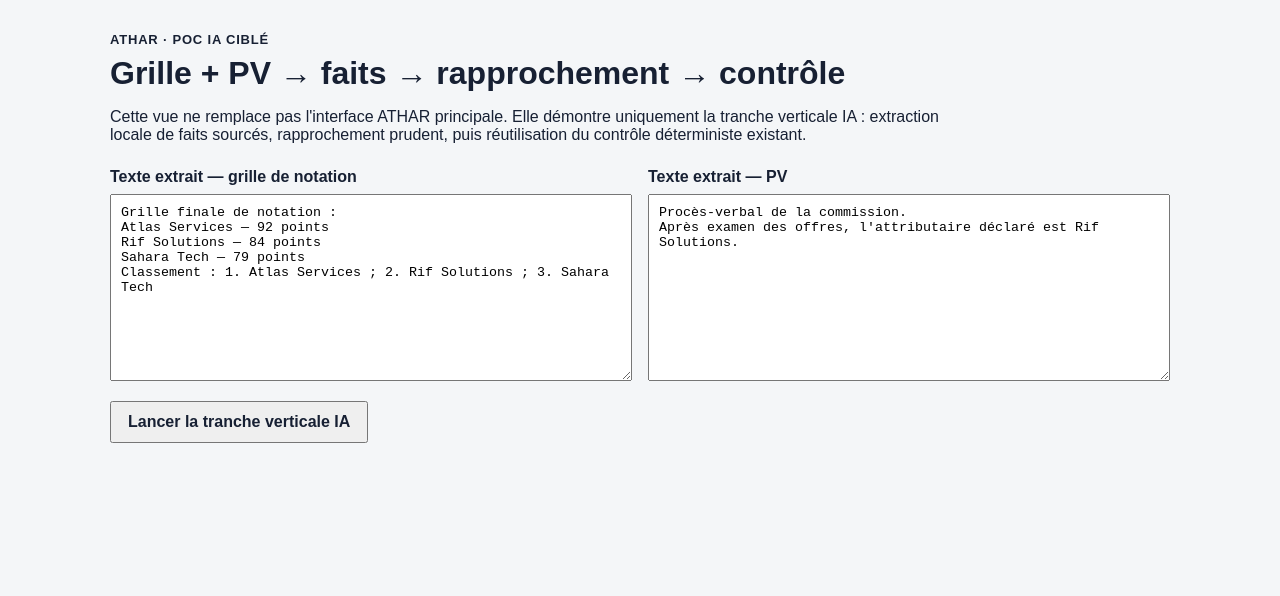
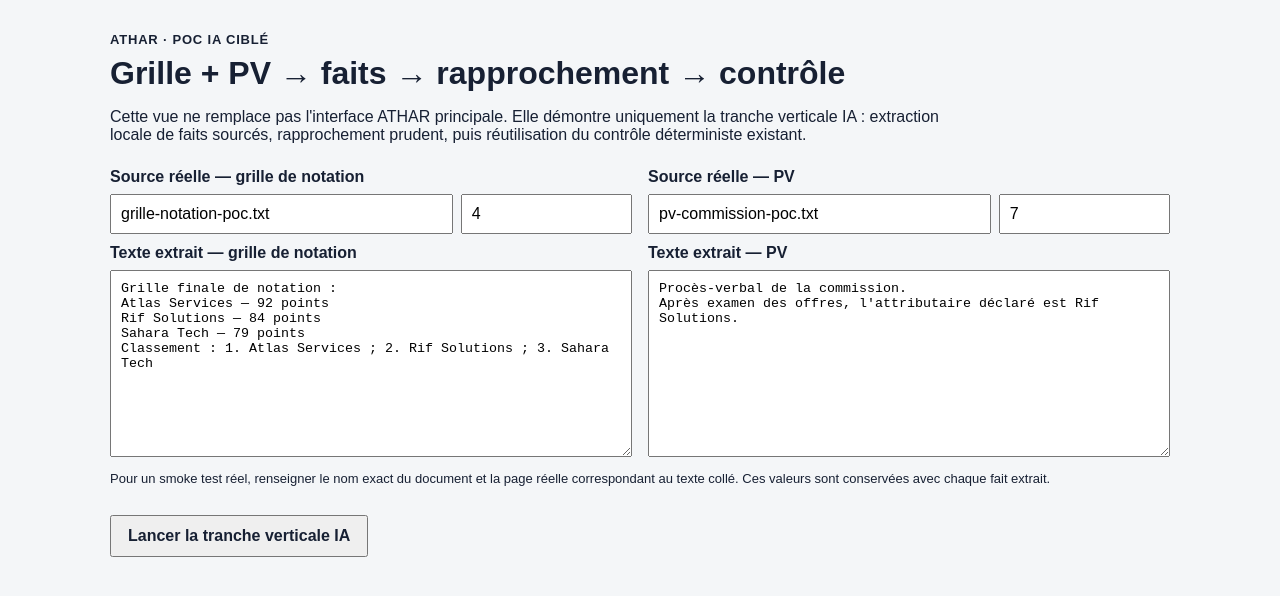
Before and after one commit to smileflowk-dotcom/athar-govtech, a Next.js app: page /ai-ranking-poc in a window 1280 px wide. Shown: the top 596 px of the page. Built offline with nearby package versions, Linux system fonts and the light colour scheme.

Commit message:
PoC IA: préparer la vue pour un smoke test sur sources réelles

```diff
--- a/app/ai-ranking-poc/page.tsx
+++ b/app/ai-ranking-poc/page.tsx
@@ -35,7 +35,11 @@ function FactCard({ fact }: { fact: ExtractedFact }) {
   return (
     <article style={{ border: "1px solid #d9dde5", borderRadius: 10, padding: 12, marginBottom: 10 }}>
       <strong>{fact.type_fait}</strong>
-      <div>Valeur : {fact.valeur}{fact.note !== null ? ` — note ${fact.note}` : ""}{fact.rang !== null ? ` — rang ${fact.rang}` : ""}</div>
+      <div>
+        Valeur : {fact.valeur}
+        {fact.note !== null ? ` — note ${fact.note}` : ""}
+        {fact.rang !== null ? ` — rang ${fact.rang}` : ""}
+      </div>
       <div style={{ fontSize: 13, marginTop: 6 }}>
         <b>IA extraction</b> · confiance {confidence(fact.confidence)} · {fact.document_source} · page {fact.page}
       </div>
@@ -59,6 +63,10 @@ function RelationCard({ relation }: { relation: FactReconciliationResult }) {
 export default function AiRankingPocPage() {
   const [gridText, setGridText] = useState(DEFAULT_GRID);
   const [pvText, setPvText] = useState(DEFAULT_PV);
+  const [gridSource, setGridSource] = useState("grille-notation-poc.txt");
+  const [pvSource, setPvSource] = useState("pv-commission-poc.txt");
+  const [gridPage, setGridPage] = useState(4);
+  const [pvPage, setPvPage] = useState(7);
   const [loading, setLoading] = useState(false);
   const [result, setResult] = useState<ApiResponse | null>(null);
   const [error, setError] = useState("");
@@ -74,12 +82,12 @@ export default function AiRankingPocPage() {
         headers: { "content-type": "application/json" },
         body: JSON.stringify({
           grille: {
-            document_source: "grille-notation-poc.txt",
-            pages: [{ page: 4, text: gridText }],
+            document_source: gridSource,
+            pages: [{ page: gridPage, text: gridText }],
           },
           pv: {
-            document_source: "pv-commission-poc.txt",
-            pages: [{ page: 7, text: pvText }],
+            document_source: pvSource,
+            pages: [{ page: pvPage, text: pvText }],
           },
         }),
       });
@@ -106,15 +114,60 @@ export default function AiRankingPocPage() {
       </p>
 
       <section style={{ display: "grid", gridTemplateColumns: "1fr 1fr", gap: 16, marginTop: 24 }}>
-        <label>
+        <div>
+          <strong>Source réelle — grille de notation</strong>
+          <div style={{ display: "grid", gridTemplateColumns: "2fr 1fr", gap: 8, marginTop: 8 }}>
+            <input
+              aria-label="Nom du document grille"
+              value={gridSource}
+              onChange={(event) => setGridSource(event.target.value)}
+              placeholder="grille-notation.pdf"
+              style={{ padding: 9, boxSizing: "border-box", width: "100%" }}
+            />
+            <input
+              aria-label="Page grille"
+              type="number"
+              min={1}
+              value={gridPage}
+              onChange={(event) => setGridPage(Math.max(1, Number(event.target.value) || 1))}
+              style={{ padding: 9, boxSizing: "border-box", width: "100%" }}
+            />
+          </div>
+          <label style={{ display: "block", marginTop: 10 }}>
             <strong>Texte extrait — grille de notation</strong>
             <textarea value={gridText} onChange={(event) => setGridText(event.target.value)} rows={11} style={{ width: "100%", marginTop: 8, padding: 10, boxSizing: "border-box" }} />
           </label>
-        <label>
+        </div>
+
+        <div>
+          <strong>Source réelle — PV</strong>
+          <div style={{ display: "grid", gridTemplateColumns: "2fr 1fr", gap: 8, marginTop: 8 }}>
+            <input
+              aria-label="Nom du document PV"
+              value={pvSource}
+              onChange={(event) => setPvSource(event.target.value)}
+              placeholder="pv-commission.pdf"
+              style={{ padding: 9, boxSizing: "border-box", width: "100%" }}
+            />
+            <input
+              aria-label="Page PV"
+              type="number"
+              min={1}
+              value={pvPage}
+              onChange={(event) => setPvPage(Math.max(1, Number(event.target.value) || 1))}
+              style={{ padding: 9, boxSizing: "border-box", width: "100%" }}
+            />
+          </div>
+          <label style={{ display: "block", marginTop: 10 }}>
             <strong>Texte extrait — PV</strong>
             <textarea value={pvText} onChange={(event) => setPvText(event.target.value)} rows={11} style={{ width: "100%", marginTop: 8, padding: 10, boxSizing: "border-box" }} />
           </label>
+        </div>
       </section>
+
+      <p style={{ fontSize: 13, marginTop: 10 }}>
+        Pour un smoke test réel, renseigner le nom exact du document et la page réelle correspondant au texte collé. Ces valeurs sont conservées avec chaque fait extrait.
+      </p>
 
       <button onClick={runAnalysis} disabled={loading} style={{ marginTop: 16, padding: "10px 16px", fontWeight: 700, cursor: loading ? "wait" : "pointer" }}>
         {loading ? "Analyse locale en cours…" : "Lancer la tranche verticale IA"}
```
Lines whose indentation alone changed are shown as unchanged.
